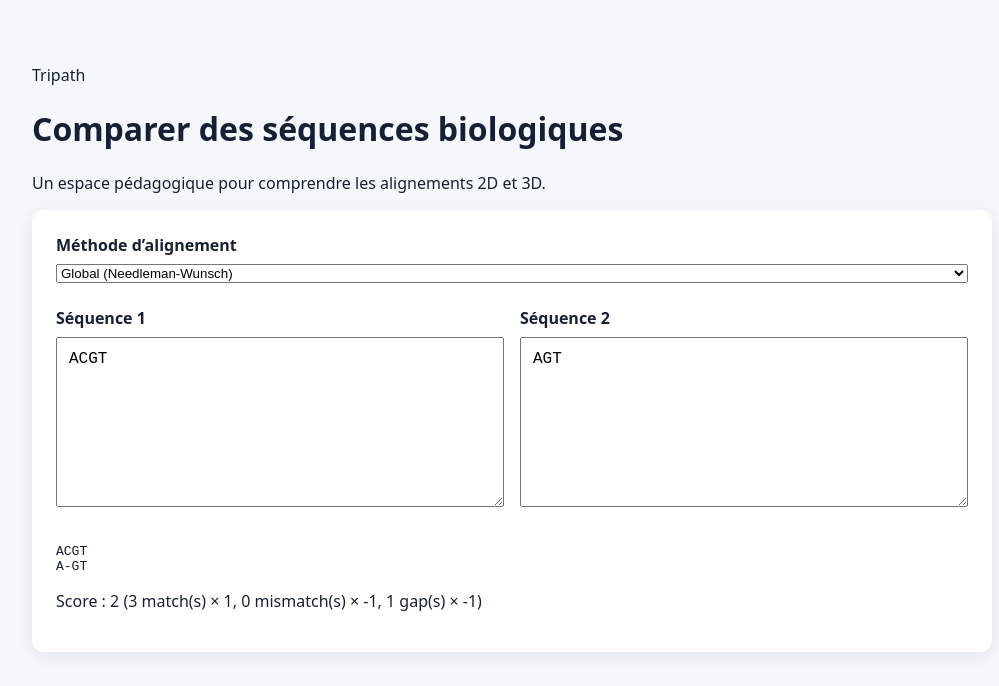
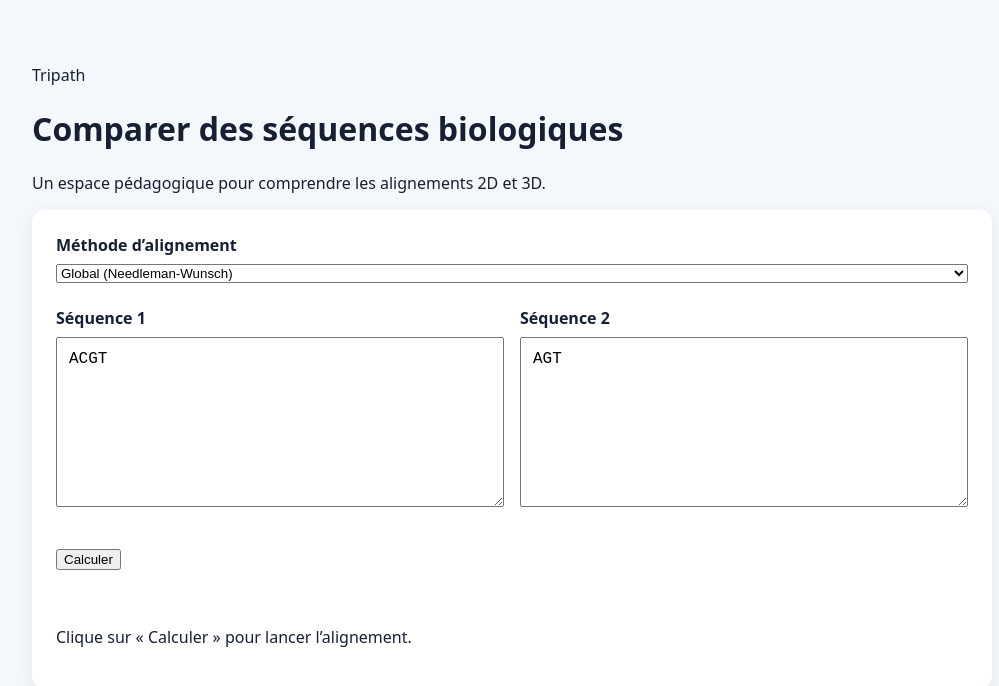
Before and after one commit to Supernova59/TriaLign, a React (Vite) app: page / in a window 1280 px wide. Shown: the top 686 px of the page, without its empty margins (128-1127 px from the left). Built offline with nearby package versions, Linux system fonts and the light colour scheme.

Commit message:
Triple en tableau typé, worker de calcul et limites de taille

```diff
--- a/src/App.tsx
+++ b/src/App.tsx
@@ -1,35 +1,79 @@
-import { useMemo, useState } from 'react';
-import {
-  globalAlignment,
-  localAlignment,
-  semiGlobalAlignment,
-} from './core/alignment/pairwise';
-import { tripleAlignment } from './core/alignment/triple';
+import { useEffect, useMemo, useRef, useState } from 'react';
+import { checkPairwiseSize, checkTripleSize } from './core/alignment/limits';
 import { normalizeSequenceInput } from './data/fasta';
 import { AlignmentText } from './viz/AlignmentText';
 import { SequenceInput } from './components/SequenceInput';
+import { AlignmentCancelledError, startAlignment, type AlignmentJob } from './workers/alignmentClient';
+import type { AlignmentMethod, AlignmentResult } from './workers/messages';
 
-type AlignmentMethod = 'global' | 'local' | 'semi-global' | 'triple';
+type Status = 'idle' | 'running' | 'done' | 'error';
 
 export function App() {
   const [firstInput, setFirstInput] = useState('ACGT');
   const [secondInput, setSecondInput] = useState('AGT');
   const [thirdInput, setThirdInput] = useState('ACT');
   const [method, setMethod] = useState<AlignmentMethod>('global');
+  const [status, setStatus] = useState<Status>('idle');
+  const [progress, setProgress] = useState(0);
+  const [result, setResult] = useState<AlignmentResult | undefined>();
+  const [errorMessage, setErrorMessage] = useState('');
+  const jobRef = useRef<AlignmentJob | null>(null);
+
   const firstSequence = useMemo(() => normalizeSequenceInput(firstInput), [firstInput]);
   const secondSequence = useMemo(() => normalizeSequenceInput(secondInput), [secondInput]);
   const thirdSequence = useMemo(() => normalizeSequenceInput(thirdInput), [thirdInput]);
-  const pairwiseAlignment = useMemo(() => {
-    if (!firstSequence || !secondSequence) return undefined;
-    if (method === 'triple') return undefined;
-    if (method === 'local') return localAlignment(firstSequence, secondSequence);
-    if (method === 'semi-global') return semiGlobalAlignment(firstSequence, secondSequence);
-    return globalAlignment(firstSequence, secondSequence);
-  }, [firstSequence, secondSequence, method]);
-  const triple = useMemo(() => {
-    if (method !== 'triple' || !firstSequence || !secondSequence || !thirdSequence) return undefined;
-    return tripleAlignment(firstSequence, secondSequence, thirdSequence);
+
+  const isTriple = method === 'triple';
+  const ready = Boolean(firstSequence && secondSequence && (!isTriple || thirdSequence));
+  const size = isTriple
+    ? checkTripleSize(firstSequence.length, secondSequence.length, thirdSequence.length)
+    : checkPairwiseSize(firstSequence.length, secondSequence.length);
+
+  // Si les séquences ou la méthode changent, le résultat affiché n'est plus valable.
+  useEffect(() => {
+    jobRef.current?.cancel();
+    jobRef.current = null;
+    setStatus('idle');
+    setResult(undefined);
+    setProgress(0);
+    setErrorMessage('');
   }, [firstSequence, secondSequence, thirdSequence, method]);
+
+  // Arrête un éventuel calcul si on quitte la page.
+  useEffect(() => () => jobRef.current?.cancel(), []);
+
+  function compute() {
+    if (!ready || !size.ok) return;
+    setStatus('running');
+    setProgress(0);
+    setResult(undefined);
+    setErrorMessage('');
+
+    const job = startAlignment(
+      { method, sequences: isTriple ? [firstSequence, secondSequence, thirdSequence] : [firstSequence, secondSequence] },
+      setProgress,
+    );
+    jobRef.current = job;
+
+    job.promise
+      .then((value) => {
+        if (jobRef.current !== job) return;
+        setResult(value);
+        setStatus('done');
+      })
+      .catch((error: unknown) => {
+        if (error instanceof AlignmentCancelledError) return;
+        setErrorMessage(error instanceof Error ? error.message : String(error));
+        setStatus('error');
+      });
+  }
+
+  function cancel() {
+    jobRef.current?.cancel();
+    jobRef.current = null;
+    setStatus('idle');
+    setProgress(0);
+  }
 
   return (
     <main>
@@ -51,21 +95,38 @@ export function App() {
         <div className="sequence-inputs">
           <SequenceInput label="Séquence 1" value={firstInput} onChange={setFirstInput} />
           <SequenceInput label="Séquence 2" value={secondInput} onChange={setSecondInput} />
-          {method === 'triple' && (
-            <SequenceInput label="Séquence 3" value={thirdInput} onChange={setThirdInput} />
+          {isTriple && <SequenceInput label="Séquence 3" value={thirdInput} onChange={setThirdInput} />}
+        </div>
+
+        {ready && !size.ok && <p role="alert">{size.message}</p>}
+        {ready && size.ok && isTriple && (
+          <p>Cube de calcul : {size.cells.toLocaleString('fr-FR')} cases (maximum {size.maxCells.toLocaleString('fr-FR')}).</p>
+        )}
+
+        <p>
+          {status === 'running' ? (
+            <button type="button" onClick={cancel}>Annuler</button>
+          ) : (
+            <button type="button" onClick={compute} disabled={!ready || !size.ok}>Calculer</button>
           )}
-        </div>
-        {pairwiseAlignment ? (
-          <AlignmentText alignment={pairwiseAlignment} />
-        ) : triple ? (
+        </p>
+
+        {status === 'running' && (
+          <p>
+            <progress value={progress} max={1} /> {Math.round(progress * 100)} %
+          </p>
+        )}
+        {status === 'error' && <p role="alert">{errorMessage}</p>}
+        {status === 'idle' && !result && (
+          <p>{ready ? 'Clique sur « Calculer » pour lancer l’alignement.' : isTriple ? 'Entrez trois séquences.' : 'Entrez deux séquences.'}</p>
+        )}
+
+        {result?.kind === 'pairwise' && <AlignmentText alignment={result.alignment} />}
+        {result?.kind === 'triple' && (
           <div>
-            <pre aria-label="Alignement de trois séquences">
-              {triple.sequences.join('\n')}
-            </pre>
-            <p>Score : {triple.score}</p>
+            <pre aria-label="Alignement de trois séquences">{result.alignment.sequences.join('\n')}</pre>
+            <p>Score : {result.alignment.score}</p>
           </div>
-        ) : (
-          <p>{method === 'triple' ? 'Entrez trois séquences.' : 'Entrez deux séquences.'}</p>
         )}
       </section>
     </main>
--- /dev/null
+++ b/src/core/alignment/limits.ts
@@ -0,0 +1,68 @@
+// Limites de taille : le calcul se fait dans le navigateur, donc la mémoire est comptée.
+// Pour trois séquences, le cube contient (n+1) × (m+1) × (p+1) cases :
+// 30 millions de cases ≈ 60 Mo (scores en Int16) à 120 Mo (scores en Int32).
+export const MAX_TRIPLE_CELLS = 30_000_000;
+
+// Pour deux séquences, la matrice est plus légère mais stockée en tableaux imbriqués.
+export const MAX_PAIRWISE_CELLS = 25_000_000;
+
+export class AlignmentTooLargeError extends Error {
+  readonly cells: number;
+  readonly maxCells: number;
+
+  constructor(message: string, cells: number, maxCells: number) {
+    super(message);
+    this.name = 'AlignmentTooLargeError';
+    this.cells = cells;
+    this.maxCells = maxCells;
+  }
+}
+
+export interface SizeCheck {
+  ok: boolean;
+  cells: number;
+  maxCells: number;
+  message?: string;
+}
+
+const millions = (cells: number) => `${(cells / 1_000_000).toFixed(1)} millions`;
+
+export function tripleCells(first: number, second: number, third: number): number {
+  return (first + 1) * (second + 1) * (third + 1);
+}
+
+export function checkTripleSize(
+  first: number,
+  second: number,
+  third: number,
+  maxCells = MAX_TRIPLE_CELLS,
+): SizeCheck {
+  const cells = tripleCells(first, second, third);
+  if (cells <= maxCells) return { ok: true, cells, maxCells };
+  const equalLength = Math.max(0, Math.floor(Math.cbrt(maxCells)) - 1);
+  return {
+    ok: false,
+    cells,
+    maxCells,
+    message:
+      `Le cube de calcul compterait ${millions(cells)} de cases (maximum : ${millions(maxCells)}). ` +
+      `Pour trois séquences de même longueur, la limite est d'environ ${equalLength} résidus.`,
+  };
+}
+
+export function checkPairwiseSize(
+  first: number,
+  second: number,
+  maxCells = MAX_PAIRWISE_CELLS,
+): SizeCheck {
+  const cells = (first + 1) * (second + 1);
+  if (cells <= maxCells) return { ok: true, cells, maxCells };
+  return {
+    ok: false,
+    cells,
+    maxCells,
+    message:
+      `La matrice compterait ${millions(cells)} de cases (maximum : ${millions(maxCells)}). ` +
+      `Raccourcis une des deux séquences.`,
+  };
+}
--- a/src/core/alignment/triple.ts
+++ b/src/core/alignment/triple.ts
@@ -1,183 +1,162 @@
 import type { Scoring } from '../types';
-import { defaultScoring, scorePair } from './scoring';
+import { defaultScoring } from './scoring';
+import { checkTripleSize, AlignmentTooLargeError, MAX_TRIPLE_CELLS } from './limits';
 
 export interface TripleAlignment {
   sequences: [string, string, string];
   score: number;
 }
 
-function pairScore(first: string, second: string, scoring: Scoring): number {
-  if (first === '-' && second === '-') return 0;
-  if (first === '-' || second === '-') return scoring.gap;
-  return scorePair(first, second, scoring);
+export interface TripleOptions {
+  /** Appelé après chaque « tranche » du cube, avec une valeur entre 0 et 1. */
+  onProgress?: (fraction: number) => void;
+  /** Nombre maximal de cases du cube (par défaut MAX_TRIPLE_CELLS). */
+  maxCells?: number;
 }
 
-function scoreColumn(first: string, second: string, third: string, scoring: Scoring): number {
-  return (
-    pairScore(first, second, scoring) +
-    pairScore(first, third, scoring) +
-    pairScore(second, third, scoring)
-  );
+type ScoreArray = Int16Array | Int32Array | Float64Array;
+
+// Les scores sont stockés dans UN seul tableau typé, à plat (au lieu de tableaux imbriqués) :
+// beaucoup moins de mémoire et bien plus rapide. On choisit le type le plus petit possible.
+function allocateScores(cells: number, scoring: Scoring, totalLength: number): ScoreArray {
+  const values = [scoring.match, scoring.mismatch, scoring.gap];
+  if (!values.every(Number.isInteger)) return new Float64Array(cells);
+  const maxAbs = Math.max(...values.map(Math.abs));
+  // Chaque colonne vaut au plus 3 × maxAbs en valeur absolue, et il y a au plus
+  // (n + m + p) colonnes : si cette borne tient sur 16 bits, Int16Array suffit.
+  const bound = 3 * maxAbs * totalLength;
+  return bound <= 32767 ? new Int16Array(cells) : new Int32Array(cells);
 }
+
+// Ordre de test pour reconstruire le chemin (même priorité que la version d'origine) :
+// les 3 séquences avancent, puis (1,2), (1,3), (2,3), puis une seule.
+// Chaque entrée est un masque de bits : bit 0 = séquence 1, bit 1 = séquence 2, bit 2 = séquence 3.
+const TRACEBACK_ORDER = [7, 3, 5, 6, 1, 2, 4];
 
 export function tripleAlignment(
   first: string,
   second: string,
   third: string,
   scoring: Scoring = defaultScoring,
+  options: TripleOptions = {},
 ): TripleAlignment {
-  const moveScore = (a: string, b: string, c: string) => scoreColumn(a, b, c, scoring);
+  const n = first.length;
+  const m = second.length;
+  const p = third.length;
+  const maxCells = options.maxCells ?? MAX_TRIPLE_CELLS;
 
-  // Avec trois séquences, on a une matrice 3D au lieu d'une matrice 2D.
-  const scores = Array.from({ length: first.length + 1 }, () =>
-    Array.from({ length: second.length + 1 }, () =>
-      Array<number>(third.length + 1).fill(Number.NEGATIVE_INFINITY),
-    ),
-  );
+  const size = checkTripleSize(n, m, p, maxCells);
+  if (!size.ok) throw new AlignmentTooLargeError(size.message ?? 'Alignement trop grand', size.cells, maxCells);
 
-  scores[0][0][0] = 0;
+  // 1) Chaque caractère devient un petit entier ; le code « gap » est le dernier.
+  const alphabet = new Map<string, number>();
+  const encode = (text: string) => {
+    const codes = new Uint16Array(text.length);
+    for (let index = 0; index < text.length; index += 1) {
+      const char = text[index];
+      let code = alphabet.get(char);
+      if (code === undefined) {
+        code = alphabet.size;
+        alphabet.set(char, code);
+      }
+      codes[index] = code;
+    }
+    return codes;
+  };
+  const codesA = encode(first);
+  const codesB = encode(second);
+  const codesC = encode(third);
+  const GAP = alphabet.size;
+  const width = GAP + 1;
 
-  for (let i = 0; i <= first.length; i += 1) {
-    for (let j = 0; j <= second.length; j += 1) {
-      for (let k = 0; k <= third.length; k += 1) {
-        if (i === 0 && j === 0 && k === 0) continue;
-
-        // Il existe 7 mouvements possibles : avancer dans 1, 2 ou 3 séquences.
-        const candidates: number[] = [];
-        if (i > 0 && j > 0 && k > 0) {
-          candidates.push(
-            scores[i - 1][j - 1][k - 1] +
-            moveScore(first[i - 1], second[j - 1], third[k - 1]),
-          );
-        }
-        if (i > 0 && j > 0) {
-          candidates.push(
-            scores[i - 1][j - 1][k] +
-              moveScore(first[i - 1], second[j - 1], '-'),
-          );
-        }
-        if (i > 0 && k > 0) {
-          candidates.push(
-            scores[i - 1][j][k - 1] +
-              moveScore(first[i - 1], '-', third[k - 1]),
-          );
-        }
-        if (j > 0 && k > 0) {
-          candidates.push(
-            scores[i][j - 1][k - 1] +
-              moveScore('-', second[j - 1], third[k - 1]),
-          );
-        }
-        if (i > 0) {
-          candidates.push(
-            scores[i - 1][j][k] + moveScore(first[i - 1], '-', '-'),
-          );
-        }
-        if (j > 0) {
-          candidates.push(
-            scores[i][j - 1][k] + moveScore('-', second[j - 1], '-'),
-          );
-        }
-        if (k > 0) {
-          candidates.push(
-            scores[i][j][k - 1] + moveScore('-', '-', third[k - 1]),
-          );
-        }
-        scores[i][j][k] = Math.max(...candidates);
-      }
+  // 2) Table des scores pour une paire de symboles (gap-gap = 0, gap-lettre = gap, sinon match/mismatch).
+  const pairTable = new Float64Array(width * width);
+  for (let x = 0; x < width; x += 1) {
+    for (let y = 0; y < width; y += 1) {
+      pairTable[x * width + y] =
+        x === GAP && y === GAP ? 0 : x === GAP || y === GAP ? scoring.gap : x === y ? scoring.match : scoring.mismatch;
     }
   }
 
-  let alignedFirst = '';
-  let alignedSecond = '';
-  let alignedThird = '';
-  let i = first.length;
-  let j = second.length;
-  let k = third.length;
+  // 3) Remplissage du cube. Il y a 7 mouvements possibles (avancer dans 1, 2 ou 3 séquences).
+  const strideI = (m + 1) * (p + 1);
+  const strideJ = p + 1;
+  const scores = allocateScores(size.cells, scoring, n + m + p);
 
-  // Même principe que pour l'alignement à deux séquences, mais avec 3 chaînes.
+  for (let i = 0; i <= n; i += 1) {
+    for (let j = 0; j <= m; j += 1) {
+      for (let k = 0; k <= p; k += 1) {
+        if (i === 0 && j === 0 && k === 0) continue; // scores[0] = 0 par défaut
+
+        const x = i > 0 ? codesA[i - 1] : GAP;
+        const y = j > 0 ? codesB[j - 1] : GAP;
+        const z = k > 0 ? codesC[k - 1] : GAP;
+        const index = i * strideI + j * strideJ + k;
+
+        let best = -Infinity;
+        for (let move = 1; move < 8; move += 1) {
+          const di = move & 1;
+          const dj = (move >> 1) & 1;
+          const dk = (move >> 2) & 1;
+          if ((di && i === 0) || (dj && j === 0) || (dk && k === 0)) continue;
+          const px = di ? x : GAP;
+          const py = dj ? y : GAP;
+          const pz = dk ? z : GAP;
+          const value =
+            scores[index - di * strideI - dj * strideJ - dk] +
+            pairTable[px * width + py] +
+            pairTable[px * width + pz] +
+            pairTable[py * width + pz];
+          if (value > best) best = value;
+        }
+        scores[index] = best;
+      }
+    }
+    options.onProgress?.((i + 1) / (n + 1));
+  }
+
+  // 4) Reconstruction du chemin optimal en remontant depuis la dernière case.
+  const outA: string[] = [];
+  const outB: string[] = [];
+  const outC: string[] = [];
+  let i = n;
+  let j = m;
+  let k = p;
+
   while (i > 0 || j > 0 || k > 0) {
-    if (
-      i > 0 &&
-      j > 0 &&
-      k > 0 &&
-      scores[i][j][k] ===
-        scores[i - 1][j - 1][k - 1] +
-        moveScore(first[i - 1], second[j - 1], third[k - 1])
-    ) {
-      alignedFirst = first[i - 1] + alignedFirst;
-      alignedSecond = second[j - 1] + alignedSecond;
-      alignedThird = third[k - 1] + alignedThird;
-      i -= 1;
-      j -= 1;
-      k -= 1;
-    } else if (
-      i > 0 &&
-      j > 0 &&
-      scores[i][j][k] ===
-        scores[i - 1][j - 1][k] +
-          moveScore(first[i - 1], second[j - 1], '-')
-    ) {
-      alignedFirst = first[i - 1] + alignedFirst;
-      alignedSecond = second[j - 1] + alignedSecond;
-      alignedThird = '-' + alignedThird;
-      i -= 1;
-      j -= 1;
-    } else if (
-      i > 0 &&
-      k > 0 &&
-      scores[i][j][k] ===
-        scores[i - 1][j][k - 1] +
-          moveScore(first[i - 1], '-', third[k - 1])
-    ) {
-      alignedFirst = first[i - 1] + alignedFirst;
-      alignedSecond = '-' + alignedSecond;
-      alignedThird = third[k - 1] + alignedThird;
-      i -= 1;
-      k -= 1;
-    } else if (
-      j > 0 &&
-      k > 0 &&
-      scores[i][j][k] ===
-        scores[i][j - 1][k - 1] +
-          moveScore('-', second[j - 1], third[k - 1])
-    ) {
-      alignedFirst = '-' + alignedFirst;
-      alignedSecond = second[j - 1] + alignedSecond;
-      alignedThird = third[k - 1] + alignedThird;
-      j -= 1;
-      k -= 1;
-    } else if (
-      i > 0 &&
-      scores[i][j][k] === scores[i - 1][j][k] + moveScore(first[i - 1], '-', '-')
-    ) {
-      alignedFirst = first[i - 1] + alignedFirst;
-      alignedSecond = '-' + alignedSecond;
-      alignedThird = '-' + alignedThird;
-      i -= 1;
-    } else if (
-      j > 0 &&
-      scores[i][j][k] === scores[i][j - 1][k] + moveScore('-', second[j - 1], '-')
-    ) {
-      alignedFirst = '-' + alignedFirst;
-      alignedSecond = second[j - 1] + alignedSecond;
-      alignedThird = '-' + alignedThird;
-      j -= 1;
-    } else if (
-      k > 0 &&
-      scores[i][j][k] === scores[i][j][k - 1] + moveScore('-', '-', third[k - 1])
-    ) {
-      alignedFirst = '-' + alignedFirst;
-      alignedSecond = '-' + alignedSecond;
-      alignedThird = third[k - 1] + alignedThird;
-      k -= 1;
-    } else {
-      throw new Error('Unable to reconstruct the optimal triple alignment');
+    const index = i * strideI + j * strideJ + k;
+    let found = false;
+
+    for (const move of TRACEBACK_ORDER) {
+      const di = move & 1;
+      const dj = (move >> 1) & 1;
+      const dk = (move >> 2) & 1;
+      if ((di && i === 0) || (dj && j === 0) || (dk && k === 0)) continue;
+      const px = di ? codesA[i - 1] : GAP;
+      const py = dj ? codesB[j - 1] : GAP;
+      const pz = dk ? codesC[k - 1] : GAP;
+      const value =
+        scores[index - di * strideI - dj * strideJ - dk] +
+        pairTable[px * width + py] +
+        pairTable[px * width + pz] +
+        pairTable[py * width + pz];
+      if (scores[index] === value) {
+        outA.push(di ? first[i - 1] : '-');
+        outB.push(dj ? second[j - 1] : '-');
+        outC.push(dk ? third[k - 1] : '-');
+        i -= di;
+        j -= dj;
+        k -= dk;
+        found = true;
+        break;
+      }
     }
+
+    if (!found) throw new Error('Unable to reconstruct the optimal triple alignment');
   }
 
   return {
-    sequences: [alignedFirst, alignedSecond, alignedThird],
-    score: scores[first.length][second.length][third.length],
+    sequences: [outA.reverse().join(''), outB.reverse().join(''), outC.reverse().join('')],
+    score: scores[n * strideI + m * strideJ + p],
   };
 }
--- /dev/null
+++ b/src/workers/alignmentClient.ts
@@ -0,0 +1,61 @@
+import type { AlignmentRequest, AlignmentResult, WorkerResponse } from './messages';
+
+export class AlignmentCancelledError extends Error {
+  constructor() {
+    super('Calcul annulé');
+    this.name = 'AlignmentCancelledError';
+  }
+}
+
+export class AlignmentFailedError extends Error {
+  readonly tooLarge: boolean;
+
+  constructor(message: string, tooLarge: boolean) {
+    super(message);
+    this.name = 'AlignmentFailedError';
+    this.tooLarge = tooLarge;
+  }
+}
+
+export interface AlignmentJob {
+  promise: Promise<AlignmentResult>;
+  cancel: () => void;
+}
+
+// Lance un calcul dans un worker dédié. Annuler = arrêter le worker, ce qui libère aussi la mémoire.
+export function startAlignment(
+  request: Omit<AlignmentRequest, 'id'>,
+  onProgress?: (fraction: number) => void,
+): AlignmentJob {
+  const worker = new Worker(new URL('./alignment.worker.ts', import.meta.url), { type: 'module' });
+  let rejectJob: (reason: Error) => void = () => undefined;
+
+  const promise = new Promise<AlignmentResult>((resolve, reject) => {
+    rejectJob = reject;
+    worker.onmessage = (event: MessageEvent<WorkerResponse>) => {
+      const response = event.data;
+      if (response.type === 'progress') {
+        onProgress?.(response.fraction);
+      } else if (response.type === 'result') {
+        worker.terminate();
+        resolve(response.result);
+      } else {
+        worker.terminate();
+        reject(new AlignmentFailedError(response.message, response.tooLarge));
+      }
+    };
+    worker.onerror = (event) => {
+      worker.terminate();
+      reject(new AlignmentFailedError(event.message || 'Erreur dans le worker', false));
+    };
+    worker.postMessage({ id: 0, ...request } satisfies AlignmentRequest);
+  });
+
+  return {
+    promise,
+    cancel: () => {
+      worker.terminate();
+      rejectJob(new AlignmentCancelledError());
+    },
+  };
+}
--- /dev/null
+++ b/src/workers/messages.ts
@@ -0,0 +1,21 @@
+import type { PairwiseAlignment, Scoring } from '../core/types';
+import type { TripleAlignment } from '../core/alignment/triple';
+
+export type AlignmentMethod = 'global' | 'local' | 'semi-global' | 'triple';
+
+export interface AlignmentRequest {
+  id: number;
+  method: AlignmentMethod;
+  /** 2 séquences pour les méthodes 1v1, 3 pour « triple ». */
+  sequences: string[];
+  scoring?: Scoring;
+}
+
+export type AlignmentResult =
+  | { kind: 'pairwise'; alignment: PairwiseAlignment }
+  | { kind: 'triple'; alignment: TripleAlignment };
+
+export type WorkerResponse =
+  | { id: number; type: 'progress'; fraction: number }
+  | { id: number; type: 'result'; result: AlignmentResult }
+  | { id: number; type: 'error'; message: string; tooLarge: boolean };
```
Also changed, not shown: src/workers/alignment.worker.ts (+12 -2 lines), src/workers/handler.ts (added, +37 -0 lines), 2 other files (tests, documents, lock files or other folders).
